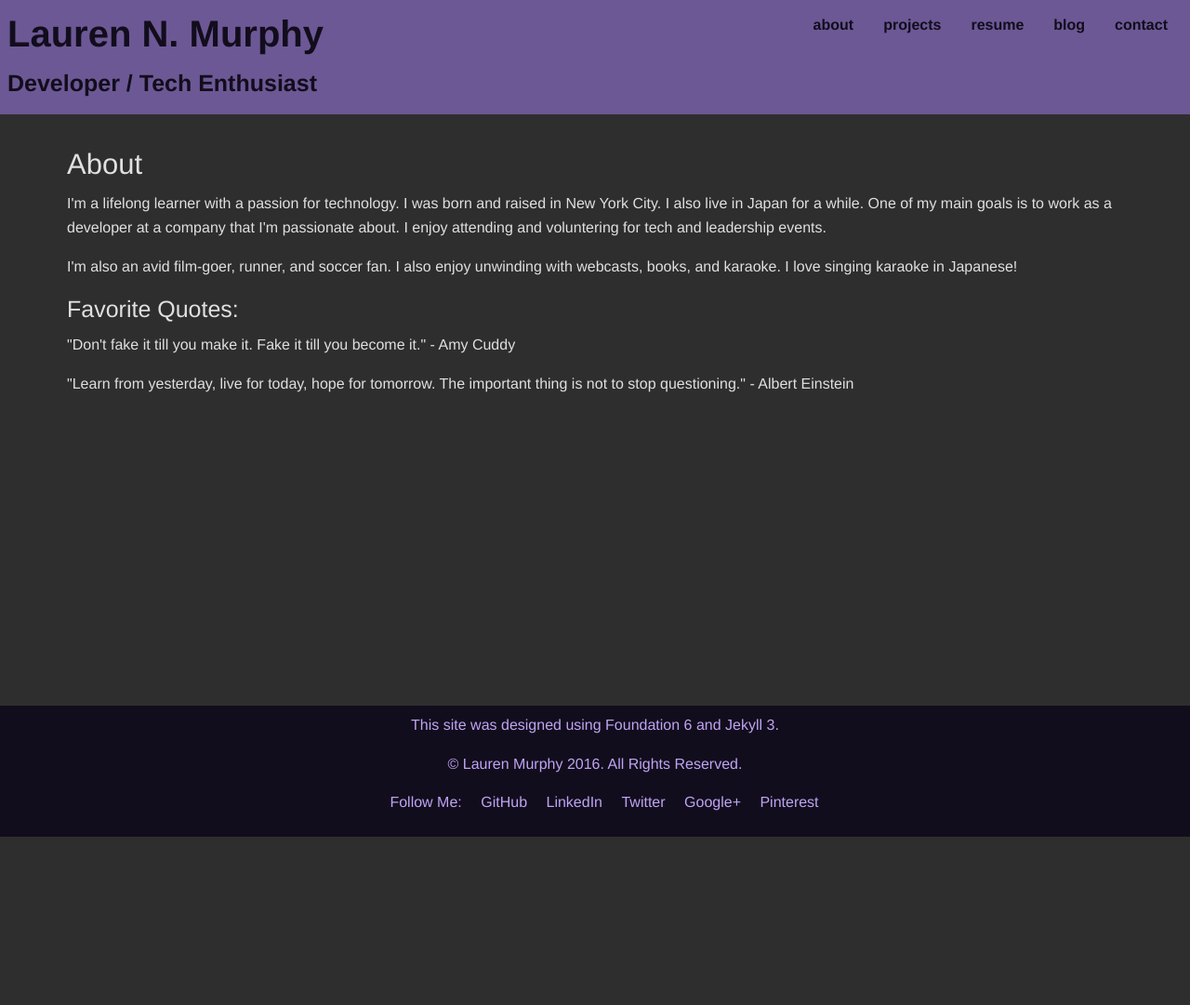
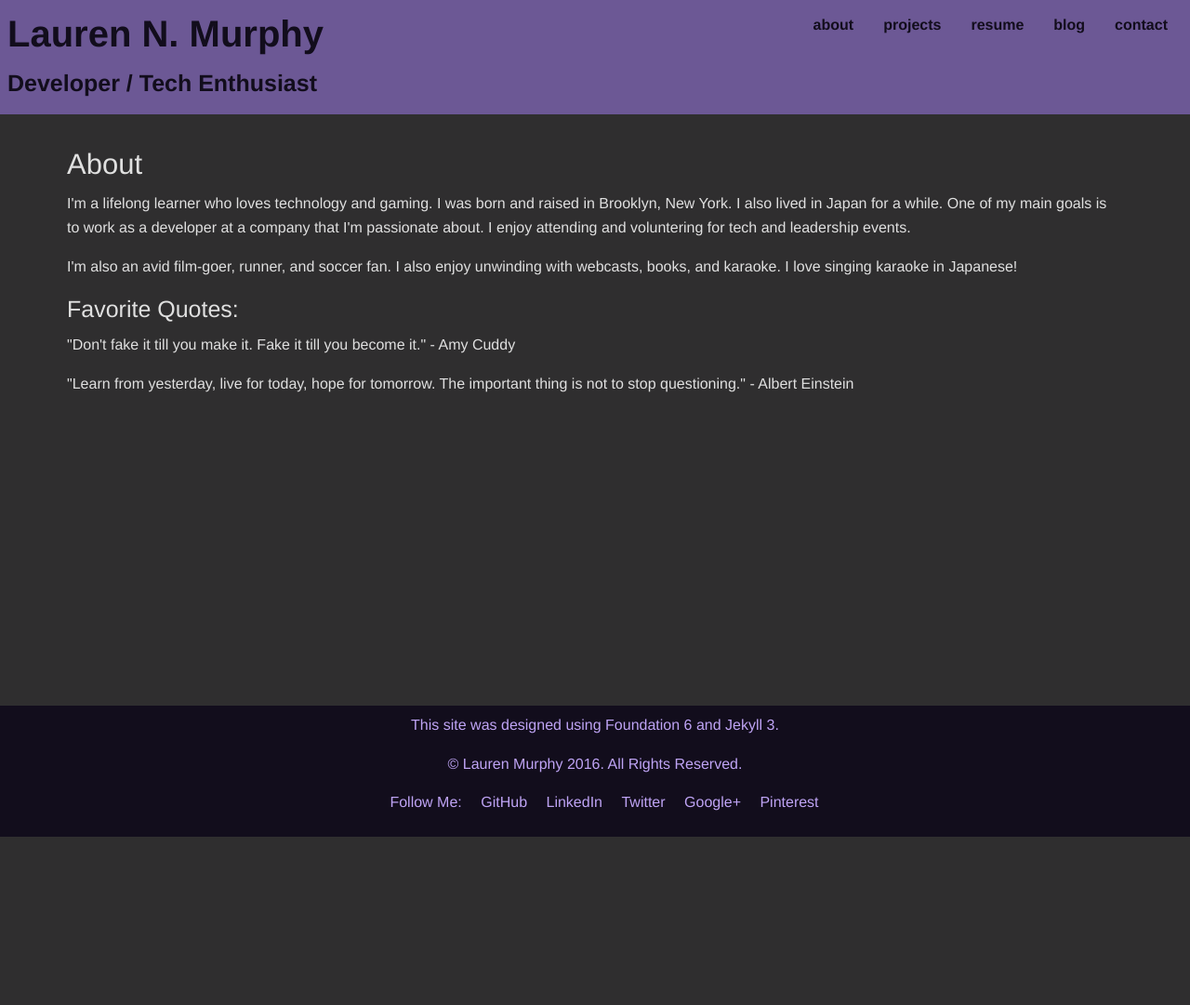
Before and after one commit to laurennor/laurennor.github.io, a Jekyll site: the page built from about.html, in a window 1280 px wide. Shown: the whole page at 93% size. Built offline with Jekyll 4.4.1, drawn with Linux system fonts in a browser that asks for light colours.

Commit message:
update about

```diff
--- a/about.html
+++ b/about.html
@@ -6,7 +6,7 @@ title: Lauren Murphy | About
     <div id="container">
       <h3>About</h3>
       <section id="about">
-          <p>I'm a lifelong learner with a passion for technology. I was born and raised in New York City. I also live in Japan for a while. One of my main goals is to work as a developer at a company that I'm passionate about. I enjoy attending and voluntering for tech and leadership events.</p>
+          <p>I'm a lifelong learner who loves technology and gaming. I was born and raised in Brooklyn, New York. I also lived in Japan for a while. One of my main goals is to work as a developer at a company that I'm passionate about. I enjoy attending and voluntering for tech and leadership events.</p>
           <p>I'm also an avid film-goer, runner, and soccer fan. I also enjoy unwinding with webcasts, books, and karaoke. I love singing karaoke in Japanese!</p>
           <h4>Favorite Quotes:</h4>
           <p>"Don't fake it till you make it. Fake it till you become it." - Amy Cuddy</p>
```
